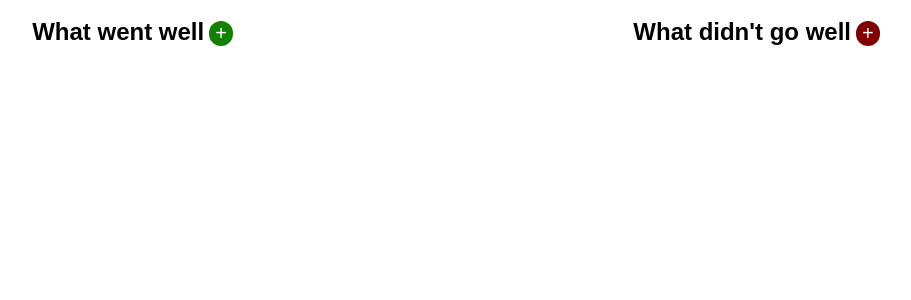
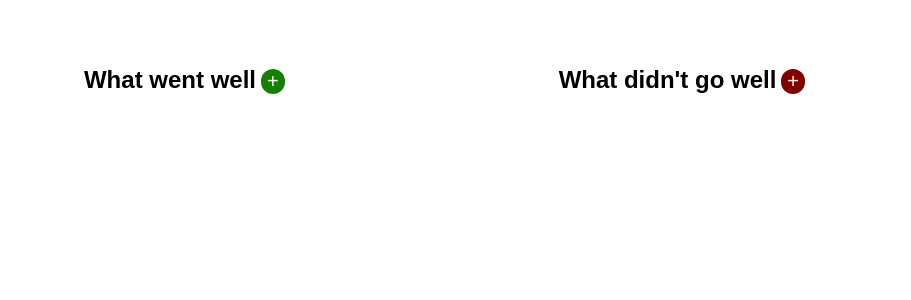
Before and after one commit to sameersheikh2/Retro-board, a React (Create React App) app: page / in a window 1280 px wide. Shown: the top 300 px of the page, without its empty margins (201-1112 px from the left). Built offline with nearby package versions, Linux system fonts and the light colour scheme.

Commit message:
tried some logic and styling

```diff
--- a/src/App.css
+++ b/src/App.css
@@ -1,3 +1,12 @@
+.header-container{
+    display: flex;
+    flex-direction: row;
+    justify-content: space-evenly;
+    align-items: center;
+    /* background-color: red; */
+
+}
+
 .main-container{
     display: flex;
     flex-direction: row;
--- a/src/App.js
+++ b/src/App.js
@@ -9,11 +9,13 @@ function App(props) {
   const [items, setItems] = useState([]);
   const [goodPoints, setGoodPoints] = useState([]);
 
+
   const improvementDataHandler = (data) => {
     setItems((prevItems) => {
       return [...prevItems, data];
     });
   };
+
   const qualitiesDataHandler = (qdata) => {
     setGoodPoints((prevGoodPoints) => {
       return [...prevGoodPoints, qdata];
@@ -34,16 +36,18 @@ function App(props) {
 
   return (
     <React.Fragment>
+      <header className="header-container">
+          <GoodPointInput onAdd={qualitiesDataHandler} />
+          <ImprovementInput onAdd={improvementDataHandler} />
+      </header>
       <div className="main-container">
         <div className="sec-container">
-          <GoodPointInput onAdd={qualitiesDataHandler} />
           <GoodPointList
             goodpointItem={goodPoints}
             onRemove={goodPoinDeleteHander}
           />
         </div>
         <div className="first-container">
-          <ImprovementInput onAdd={improvementDataHandler} />
           <ImprovementList data={items} onDelete={deleteHander} />
         </div>
       </div>
--- a/src/components/Qualities/GoodPointInput.css
+++ b/src/components/Qualities/GoodPointInput.css
@@ -2,6 +2,11 @@
     display: inline;
     margin: 2rem 0 2rem 1rem;
     padding-top: 1rem;
+}
+
+.heading--div{
+    display: flex;
+    flex-direction:column ;
 }
 
 .q--add--btn{
--- a/src/components/Qualities/GoodPointInput.js
+++ b/src/components/Qualities/GoodPointInput.js
@@ -12,6 +12,7 @@ const GoodPointInput = (props) => {
   const onAddHandler = () => {
     setAdd(!add);
   };
+
 
   const SubmitHandler = (e) => {
     e.preventDefault();
@@ -30,7 +31,7 @@ const GoodPointInput = (props) => {
   };
 
   return (
-    <React.Fragment>
+    <div className="heading--div">
       <h2 className="q--heading">
         What went well
         <button onClick={onAddHandler} className="q--add--btn">
@@ -45,7 +46,7 @@ const GoodPointInput = (props) => {
           <button >Add</button>
         </form>
       )}
-    </React.Fragment>
+    </div>
   );
 };
 
--- a/src/components/Qualities/GoodPointItem.js
+++ b/src/components/Qualities/GoodPointItem.js
@@ -14,14 +14,13 @@ const GoodPointItem = (props) => {
     props.onRemove(props.id);
   };
 
+
   return (
-    <>
-      <li className="q--goal-item">
+    <li className="q--goal-item">
         {props.children}
         <button onClick={upvoteHandler}>+{upvote}</button>
         <button onClick={removeDataHandler}>Delete</button>
       </li>
-    </>
   );
 };
 
--- a/src/components/Qualities/GoodPointList.css
+++ b/src/components/Qualities/GoodPointList.css
@@ -1,10 +1,14 @@
-.q--goal-list{
+.goal--list{
     margin: 0;
     padding: 1rem;
     width: 100%;
+}
+
+.goal--list ul{
     color: white;
     display: flex;
-    flex-direction: row;
     list-style: none;
     flex-wrap: wrap;
+    /* flex-direction: column; */
+    width: 100%;
 }
--- a/src/components/Qualities/GoodPointList.js
+++ b/src/components/Qualities/GoodPointList.js
@@ -3,15 +3,36 @@ import QualitiesItem from "./GoodPointItem";
 import "./GoodPointList.css";
 
 const GoodPointList = (props) => {
+  // const [selectedOption , setSelectedOption] = useState('')
+
+  // const sortHandler =(e) =>{
+  //   setSelectedOption(e.target.value)
+  // }
+
   return (
-    <ul className="q--goal-list">
+    <React.Fragment>
+<div className='goal--list'>
+      {/* <select onChange={sortHandler}>
+        <option selected disabled>sort by</option>
+        <option value='high'>Upvote (high-low)</option>
+        <option value='low'>Upvote (low-high)</option>
+      </select> */}
+      <ul>
         {props.goodpointItem.map((items) => (
-        <QualitiesItem key={items.id} id={items.id} value={items.value} onRemove={props.onRemove}>
+          <QualitiesItem
+            key={items.id}
+            id={items.id}
+            value={items.value}
+            onRemove={props.onRemove}
+            // onSelected={selectedOption}
+          >
             {items.title}
             <br />
           </QualitiesItem>
         ))}
       </ul>
+    </div>
+    </React.Fragment>
   );
 };
 
--- a/src/components/improvement/ImprovementInput.css
+++ b/src/components/improvement/ImprovementInput.css
@@ -1,3 +1,7 @@
+.heading-div{
+    display: flex;
+    flex-direction: column;
+}
 
 .heading{
     display: inline;
--- a/src/components/improvement/ImprovementInput.js
+++ b/src/components/improvement/ImprovementInput.js
@@ -29,7 +29,7 @@ const ImprovementInput = (props) => {
   };
 
   return (
-    <React.Fragment>
+    <div className="heading-div">
       <h2 className="heading">What didn't go well<button onClick={onAddHandler} className="add--btn">
         +
       </button></h2>
@@ -40,7 +40,7 @@ const ImprovementInput = (props) => {
           <button >Add</button>
         </form>
       )}
-    </React.Fragment>
+      </div>
   );
 };
 
--- a/src/components/improvement/ImprovementList.css
+++ b/src/components/improvement/ImprovementList.css
@@ -1,16 +1,14 @@
 .goal-list{
-    display: flex;
+    margin: 0;
+    padding: 1rem;
     width: 100%;
-    flex-direction: row;
-    flex-wrap: wrap;
-    justify-content: flex-start;
-    align-items: flex-start;
-    text-align: center;
-    list-style: none;
-    color: white;
 }
 
 .goal-list ul{
-    margin: 0;
-    padding: 1rem;
+    color: white;
+    display: flex;
+    list-style: none;
+    flex-wrap: wrap;
+    /* flex-direction: column; */
+    width: 100%;
 }
--- a/src/components/improvement/ImprovementList.js
+++ b/src/components/improvement/ImprovementList.js
@@ -4,7 +4,9 @@ import "./ImprovementList.css";
 
 const ImprovementList = (props) => {
   return (
-    <ul className="goal-list">
+    <React.Fragment>
+    <div className="goal-list">
+    <ul >
       {props.data.map((items) => (
         <ImprovementItem key={items.id} id={items.id} onDelete={props.onDelete}>
           {items.title}
@@ -12,6 +14,8 @@ const ImprovementList = (props) => {
         </ImprovementItem>
       ))}
     </ul>
+    </div>
+    </React.Fragment>
   );
 };
 
```
Lines whose indentation alone changed are shown as unchanged.
